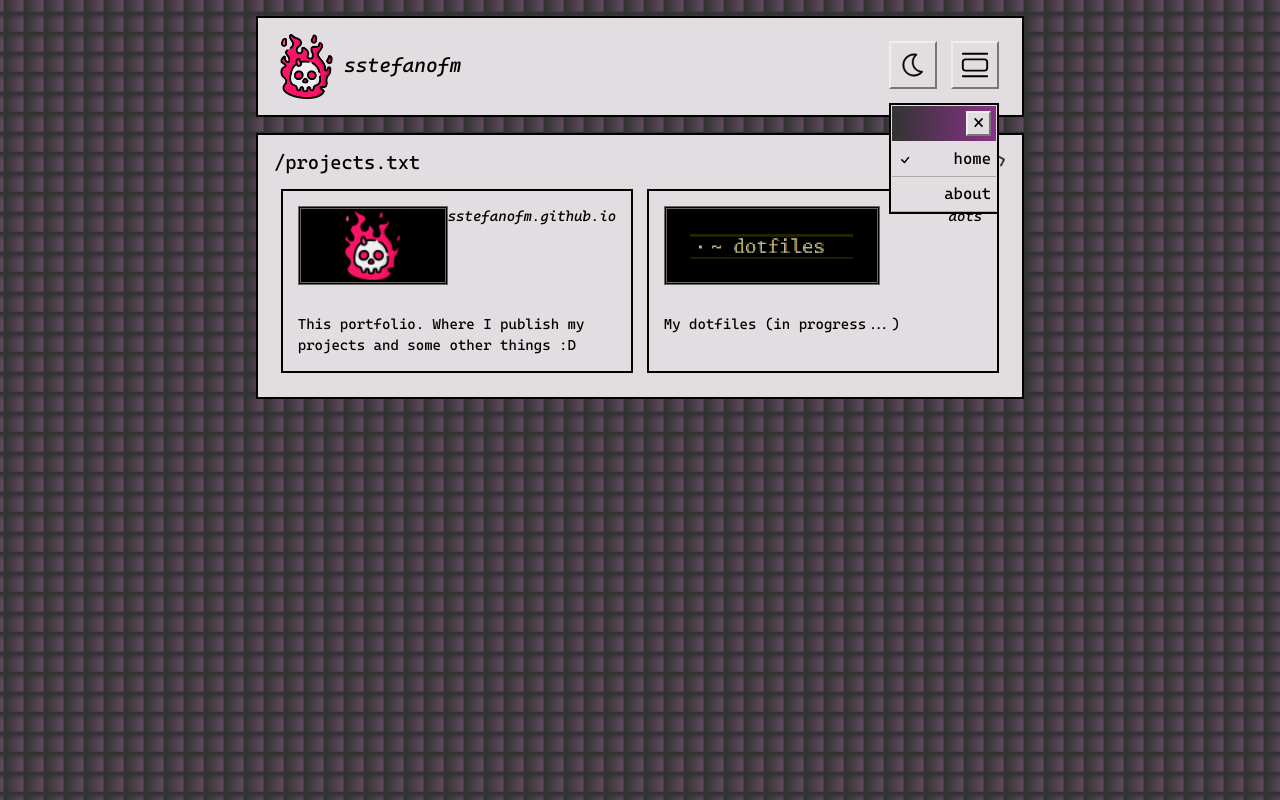
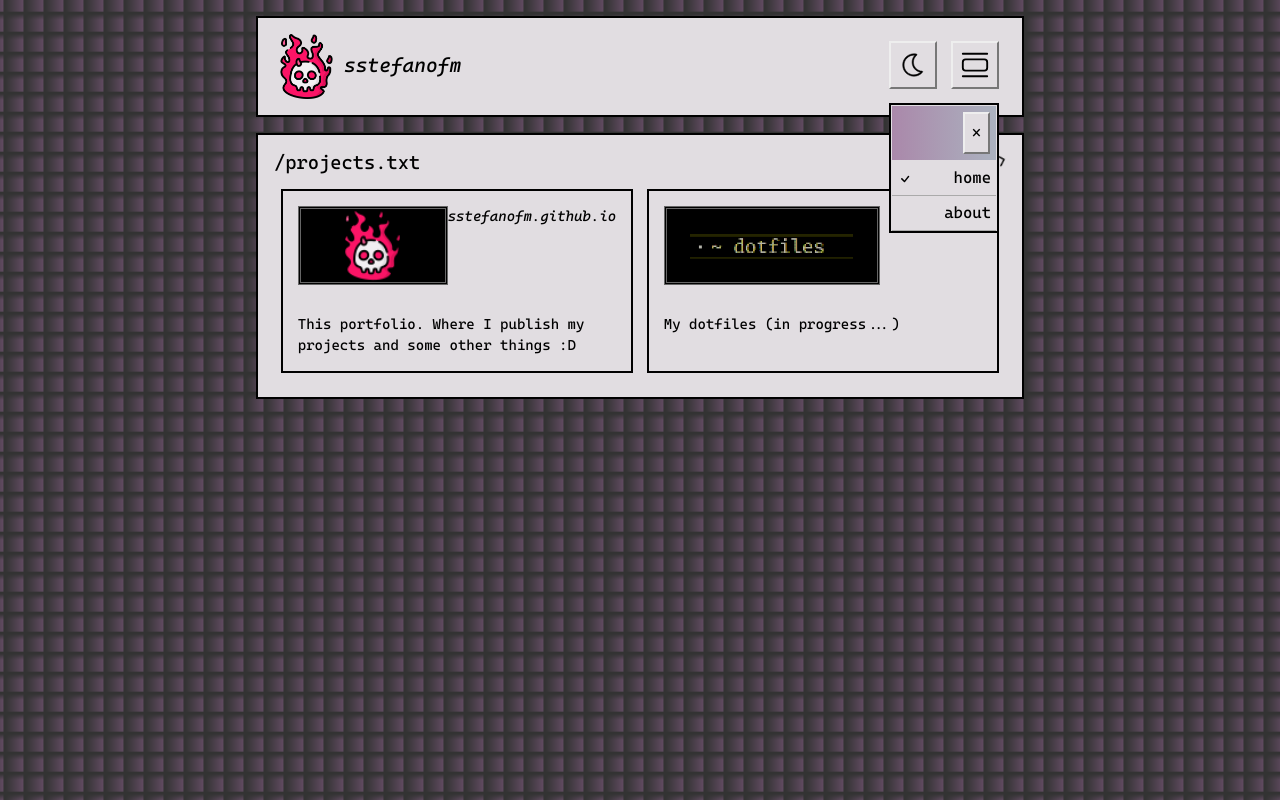
Before and after one commit to sstefanofm/sstefanofm.github.io, a React (Create React App) app: page / in a window 1280 px wide. Both pictures are taken after a click on the button 975 px from the left and 65 px from the top of the page. Built offline with nearby package versions, Linux system fonts and the light colour scheme.

Commit message:
Integrated Topbar

```diff
--- a/src/components/Button/Button.css
+++ b/src/components/Button/Button.css
@@ -33,3 +33,18 @@
   border-left-color: #151515;
   border-top-color: #151515;
 }
+
+.Button--Disabled {
+  pointer-events: none;
+  background-color: #afafaf;
+  border-color: #7a7a7a;
+  border-left-color: #ddd;
+  border-top-color: #ddd;
+  color: #666 !important;
+  text-shadow: 1px 1px 0px #ddd;
+}
+
+.Button--Disabled > * {
+  filter: brightness(0) saturate(100%) invert(41%) sepia(59%) saturate(0%) hue-rotate(159deg) brightness(86%)
+    contrast(101%) drop-shadow(1px 1px 0px rgb(255 255 255 / 0.7)) !important;
+}
--- a/src/components/Button/index.jsx
+++ b/src/components/Button/index.jsx
@@ -3,13 +3,14 @@ import ThemeContext from '../../context/ThemeContext'
 
 import { useContext } from 'react'
 
-const Button = ({ onclick, classes = '', children }) => {
+const Button = ({ onclick, classes = '', isDisabled = false, children, ...props }) => {
   const { theme } = useContext(ThemeContext)
 
   return (
     <button
       onClick={onclick}
-      className={`Button Button--${theme} ${classes}`}
+      className={`Button Button--${theme} ${classes} ${isDisabled ? 'Button--Disabled' : ''}`}
+      {...props}
     >
       {children}
     </button>
--- a/src/components/Nav/Menu.jsx
+++ b/src/components/Nav/Menu.jsx
@@ -3,6 +3,7 @@ import ThemeContext from '../../context/ThemeContext'
 import Button from '../Button'
 import Item from './Item'
 import Card from '../Card'
+import Topbar from '../Topbar'
 import { List, ViewList } from '../Icon'
 
 import { useContext, useState } from 'react'
@@ -39,12 +40,14 @@ Menu.Burger = ({ options = [{ name: '', to: '' }] }) => {
       <Card
         row={false}
         border={true}
-        topbar={true}
-        bind={{ setHidden }}
         classes={`BurgerMenu__Options BurgerMenu__Options--${theme} BurgerMenu__Options--${
           hidden ? 'Hidden' : 'Visible'
         }`}
       >
+        <Topbar
+          title={{ enabled: false }}
+          close={{ enabled: true, setState: setHidden }}
+        />
         {options.map((opt, i) => (
           <Item
             key={`${i}-${opt.name}`}
--- a/src/components/Nav/Nav.css
+++ b/src/components/Nav/Nav.css
@@ -1,3 +1,7 @@
+.Nav {
+  padding: 1em;
+}
+
 .Nav__Logo {
   justify-content: center;
   align-items: center;
--- /dev/null
+++ b/src/components/Topbar/Topbar.css
@@ -0,0 +1,29 @@
+.Topbar {
+  display: flex;
+  flex-direction: row;
+  justify-content: space-between;
+  align-items: center;
+  padding: 6px;
+  margin: 1px;
+}
+
+.Topbar--Light {
+  background: linear-gradient(to left, #abb2bf, #a8a);
+}
+
+.Topbar--Dark {
+  background: linear-gradient(to right, #333, #828);
+}
+
+.Topbar__Info {
+  display: flex;
+}
+
+.Topbar__Info > * {
+  margin-right: 1em;
+}
+
+.Topbar__Title {
+  margin: auto;
+  font-size: 1em;
+}
--- /dev/null
+++ b/src/components/Topbar/index.jsx
@@ -0,0 +1,44 @@
+import './Topbar.css'
+import ThemeContext from '../../context/ThemeContext'
+import Button from '../Button'
+
+import { useContext } from 'react'
+
+const renderTitle = title => {
+  if (title.enabled)
+    return (
+      <h2 className='Topbar__Title'>
+        /{title.text}.{title.extension}
+      </h2>
+    )
+}
+
+const Topbar = ({
+  title = { enabled: false, text: 'topbar', extension: 'txt' },
+  close = {
+    enabled: false,
+    setState: () => {},
+  },
+  children,
+}) => {
+  const { theme } = useContext(ThemeContext)
+
+  return (
+    <div className={`Topbar Topbar--${theme}`}>
+      <div className='Topbar__Info'>
+        {children /* typically an icon */}
+        {renderTitle(title)}
+      </div>
+      <div className='Topbar__Buttons'>
+        <Button
+          onclick={() => close.setState(true)}
+          isDisabled={!close.enabled}
+        >
+          ×
+        </Button>
+      </div>
+    </div>
+  )
+}
+
+export default Topbar
```
